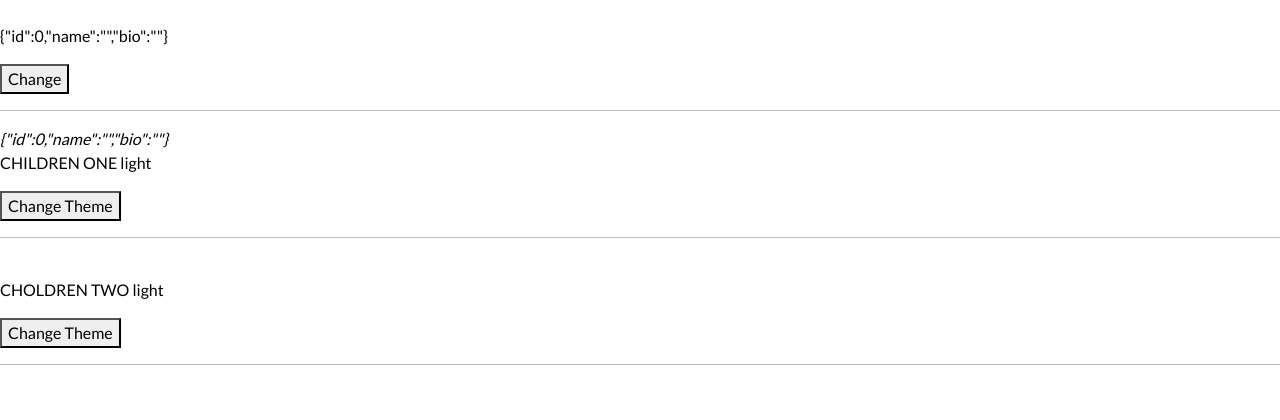
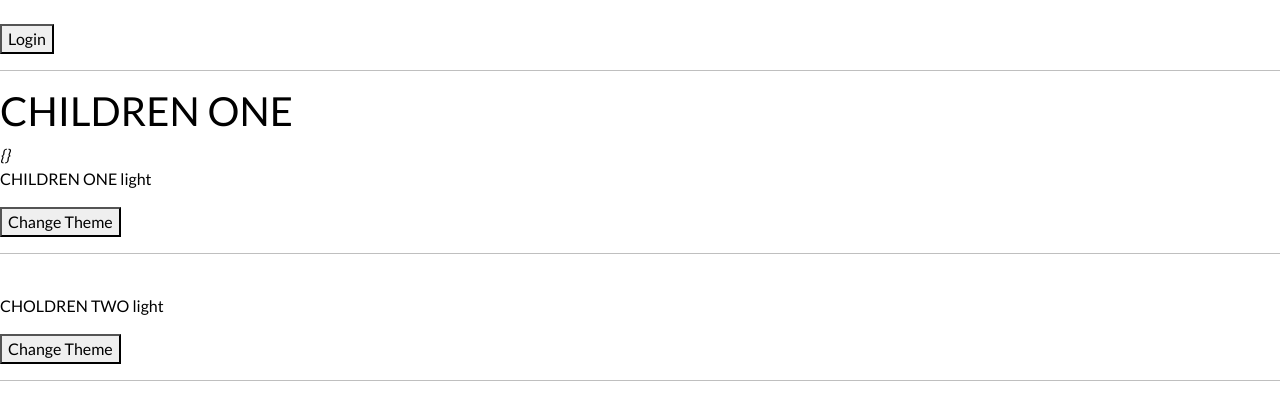
Before and after one commit to Elmar101/learn-app, a React (Create React App) app: page / in a window 1280 px wide. Shown: the top 420 px of the page. Built offline with nearby package versions, Linux system fonts and the light colour scheme.

Commit message:
Login Logout with userContext

```diff
--- a/src/context-lessons/children/ChildrenOne.tsx
+++ b/src/context-lessons/children/ChildrenOne.tsx
@@ -10,6 +10,7 @@ const ChildrenOne = () => {
   }
   return (
     <>
+      <h1> CHILDREN ONE</h1>
       <i>{user && JSON.stringify(user)}</i>
       <p>CHILDREN ONE {value.type} </p>
       <button onClick={() => changeTheme('dark')}> Change Theme </button>
--- a/src/context-lessons/children/Profile.tsx
+++ b/src/context-lessons/children/Profile.tsx
@@ -4,14 +4,32 @@ import { useUserContext } from "../user-context/UserContext";
 
 const Profile = () => {
   const {user , setUser} = useUserContext();
+  const [loading , setLoading] = useState(false);
   useEffect(()=>{},[]);
-  const handleClick = () => {
-    setUser({id: 1, name: "Elmar", bio: "Lorem Ipsum"});
+  const handleClickLogin = () => {
+    setLoading(true);
+    setTimeout(()=>{
+        setUser({id: 1, name: "Elmar", bio: "Lorem Ipsum"});
+        setLoading(false);
+    },2000)
+  }
+  const handleClickLogout = () => {
+    setLoading(true);
+    setTimeout(()=>{
+        setUser({});
+        setLoading(false);
+    },2000)
   }
   return (
     <>
-        <p>{JSON.stringify(user)}</p>
-        <button onClick={handleClick}> Change </button>
+        {!user?.name && <button onClick={handleClickLogin}> {loading ? "loading" : "Login"} </button>}
+        {(user?.name && !loading) &&
+            <div>
+                <p>{JSON.stringify(user)}</p>
+                <button onClick={handleClickLogout}> Logout </button>
+            </div>
+        }
+
     </>
   )
 }
--- a/src/context-lessons/parent/ParentApp.tsx
+++ b/src/context-lessons/parent/ParentApp.tsx
@@ -1,9 +1,12 @@
 import { ThemeProvider } from "../ThemeContext";
+import UserContextProvider from "../user-context/UserContext";
 import Container from "./container/Container";
 const ParentApp = () => {
   return (
     <ThemeProvider>
-      <Container />
+      <UserContextProvider>
+        <Container />
+      </UserContextProvider>
     </ThemeProvider>
   );
 };
--- a/src/context-lessons/parent/container/Container.tsx
+++ b/src/context-lessons/parent/container/Container.tsx
@@ -2,20 +2,16 @@ import ChildrenOne from "../../children/ChildrenOne";
 import ChildrenTwo from "../../children/ChildrenTwo";
 import Profile from "../../children/Profile";
 import { useStateThemeContext } from "../../ThemeContext";
-import UserContextProvider from "../../user-context/UserContext";
-
 
 const Container = () => {
  const value = useStateThemeContext();
   return (
     <div style={{background: value.background, color: value.color, height: value.height}}>
       <br />
-      <UserContextProvider>
         <Profile/>
         <br/>
         <hr/>
         <ChildrenOne />
-      </UserContextProvider>
       <br />
       <hr />
       <br />
--- a/src/context-lessons/user-context/UserContext.tsx
+++ b/src/context-lessons/user-context/UserContext.tsx
@@ -4,8 +4,8 @@ interface IUserContextProviderProps {
 }
 
 interface IUser {
-    id: number;
-    name: string ;
+    id?: number;
+    name?: string ;
     bio?: string;
 }
 
@@ -15,11 +15,6 @@ interface IValues {
     setUser: React.Dispatch<React.SetStateAction<IUser>>
 }
 
-const initialUserValues: IUser = {
-    id: 0,
-    name: "",
-    bio: ""
-}
 const UserContext: React.Context<IValues | null> = createContext<IValues | null>(null);
 
 export const useUserContext = () => {
@@ -30,7 +25,7 @@ export const useUserContext = () => {
     return state
 }
 const UserContextProvider: React.FC<IUserContextProviderProps>= ({children}) => {
-    const [user, setUser] = useState(initialUserValues);
+    const [user, setUser] = useState({});
     const values: IValues = {user , setUser}
     return (
         <UserContext.Provider value ={values}>
```
